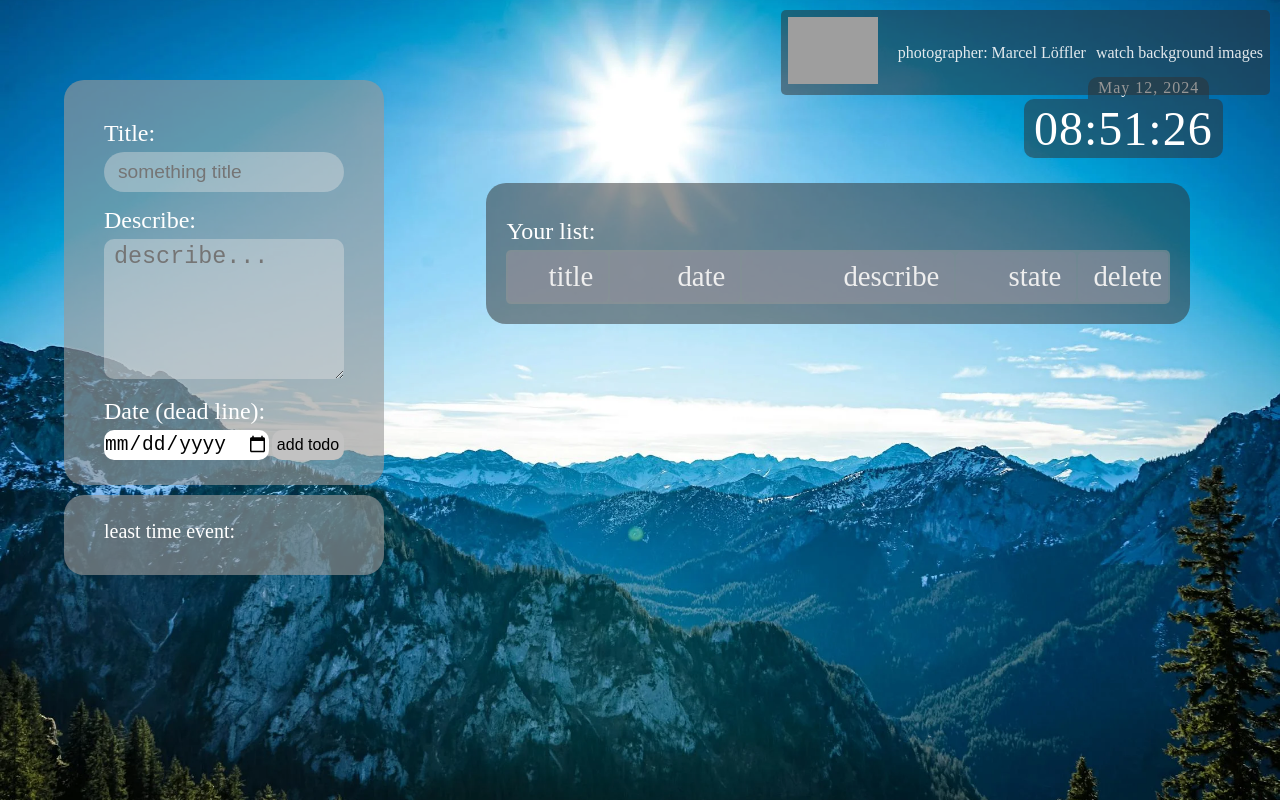
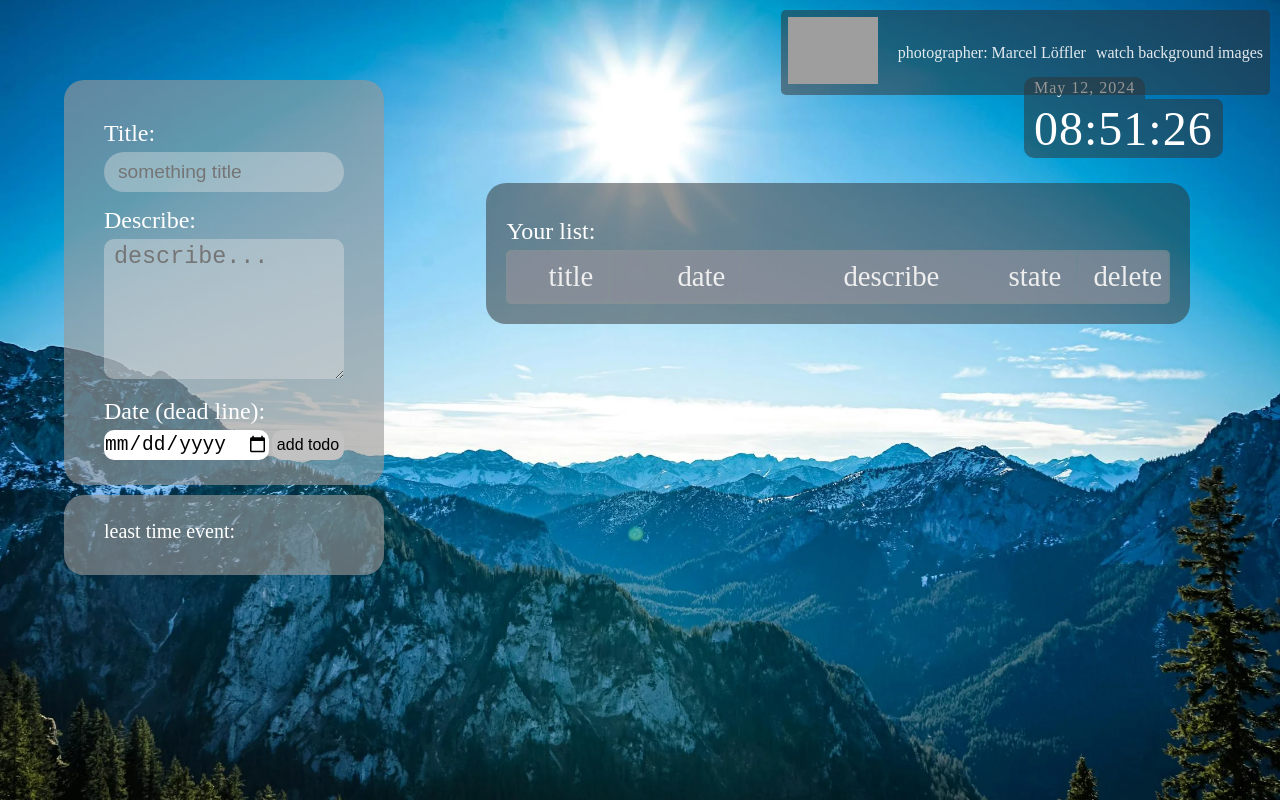
Before and after one commit to klnaserzy/todoList, a plain HTML site: page the_same_background_rotation/index.html in a window 1280 px wide. Drawn offline with Linux system fonts and the light colour scheme; grey boxes are pictures that could not be loaded.

Commit message:
螢幕大日期會跑出去修正

```diff
--- a/the_same_background_rotation/index.html
+++ b/the_same_background_rotation/index.html
@@ -36,8 +36,8 @@
                 </div>
             </div>
         </div>
-        <div id="yearMon" class="timeContainer1"></div>
-        <div id="nowDate" class="timeContainer2">00:00:00</div>
+        <div id="yearMon"></div>
+        <div id="nowDate">00:00:00</div>
         <div id="todoList">
             <p class="instruction">Your list:</p>
             <div id="list">
--- a/the_same_background_rotation/styles.css
+++ b/the_same_background_rotation/styles.css
@@ -181,10 +181,13 @@ a {
 
 #yearMon {
     margin-top: 6%;
-    margin-left: 85%;
+    margin-left: 80%;
     font-size: 16px;
     letter-spacing: 1px;
     color: #fff;
+    background-color:#31313181;
+    border-radius: 10px 10px 0px 0px;
+    padding: 2px 10px;
 }
 
 #nowDate {
@@ -192,19 +195,11 @@ a {
     font-size: 48px;
     letter-spacing: 1px;
     color: #fff;
-}
-
-.timeContainer1 {
     background-color:#31313181;
-    border-radius: 10px 10px 0px 0px;
+    border-radius: 0px 7px 10px 10px;
     padding: 2px 10px;
 }
 
-.timeContainer2 {
-    background-color:#31313181;
-    border-radius: 10px 7px 10px 10px;
-    padding: 2px 10px;
-}
 
 #todoList {
     margin-left: 38%;
```
